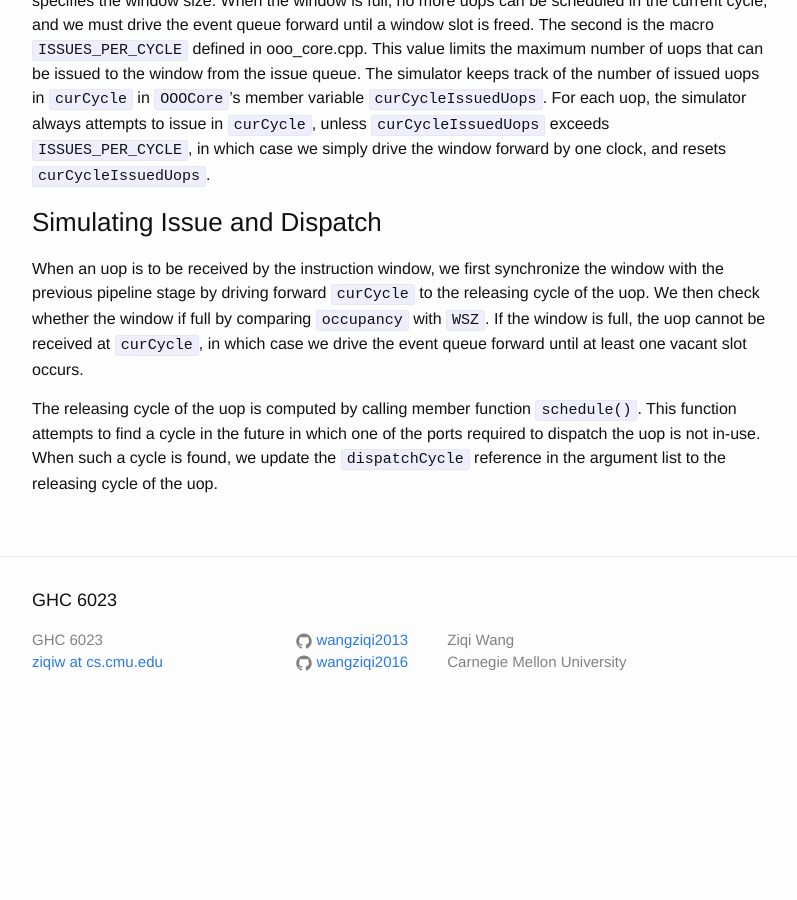
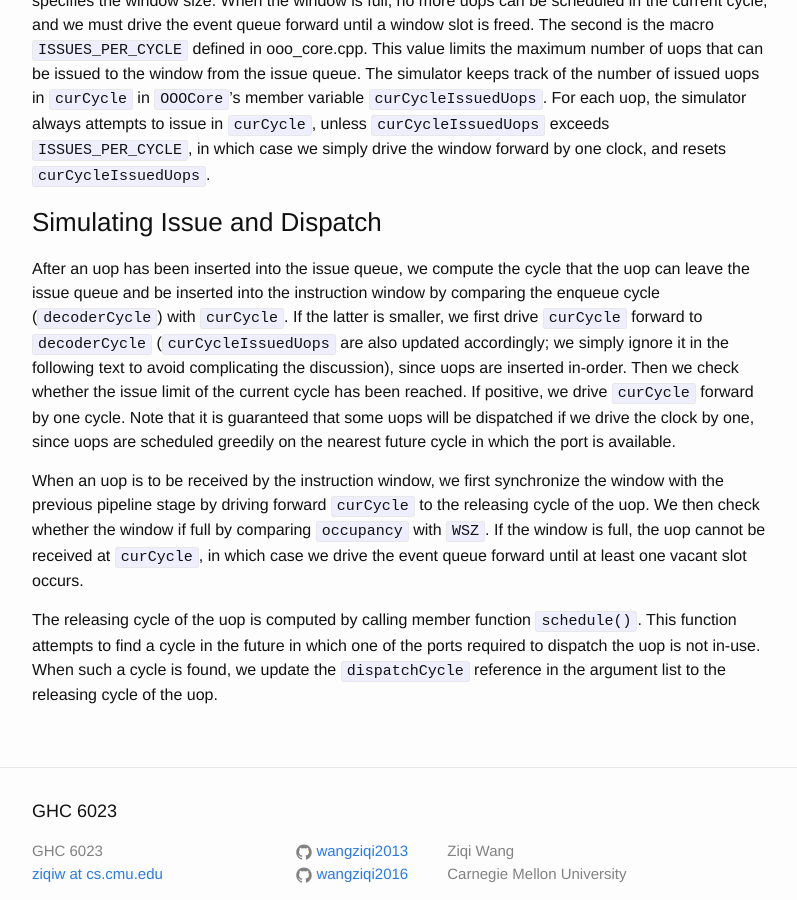
Before and after one commit to wangziqi2013/wangziqi2013.github.io, a Jekyll site: the page built from _posts/2019-12-31-zsim-microarch.markdown, in a window 1280 px wide and 900 px high, scrolled down 15478 px. Shown: the whole window, without its empty margins (238-1035 px from the left). Built offline with Jekyll 4.4.1, drawn with Linux system fonts in a browser that asks for light colours; before the commit the page ends 16212 px from its top, so only the background shows below that.

Commit message:
Adding issue

```diff
--- a/_posts/2019-12-31-zsim-microarch.markdown
+++ b/_posts/2019-12-31-zsim-microarch.markdown
@@ -560,6 +560,14 @@ drive the window forward by one clock, and resets `curCycleIssuedUops`.
 
 ### Simulating Issue and Dispatch
 
+After an uop has been inserted into the issue queue, we compute the cycle that the uop can leave the issue queue and
+be inserted into the instruction window by comparing the enqueue cycle (`decoderCycle`) with `curCycle`. If the latter
+is smaller, we first drive `curCycle` forward to `decoderCycle` (`curCycleIssuedUops` are also updated accordingly;
+we simply ignore it in the following text to avoid complicating the discussion), since uops are inserted in-order.
+Then we check whether the issue limit of the current cycle has been reached. If positive, we drive `curCycle` forward
+by one cycle. Note that it is guaranteed that some uops will be dispatched if we drive the clock by one, since uops
+are scheduled greedily on the nearest future cycle in which the port is available.
+
 When an uop is to be received by the instruction window, we first synchronize the window with the previous
 pipeline stage by driving forward `curCycle` to the releasing cycle of the uop. We then check whether the window if full
 by comparing `occupancy` with `WSZ`. If the window is full, the uop cannot be received at `curCycle`, in which case we
```
